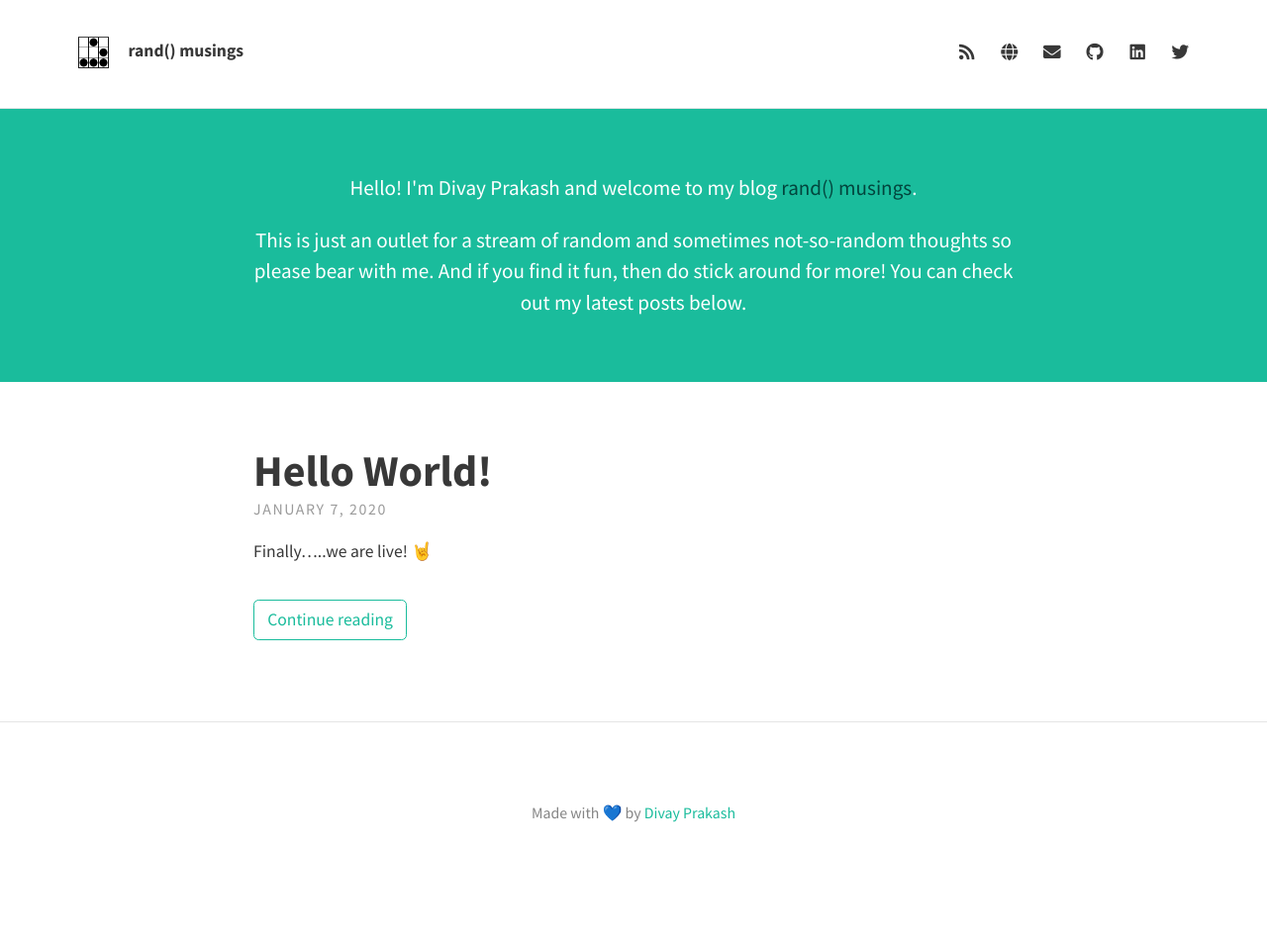
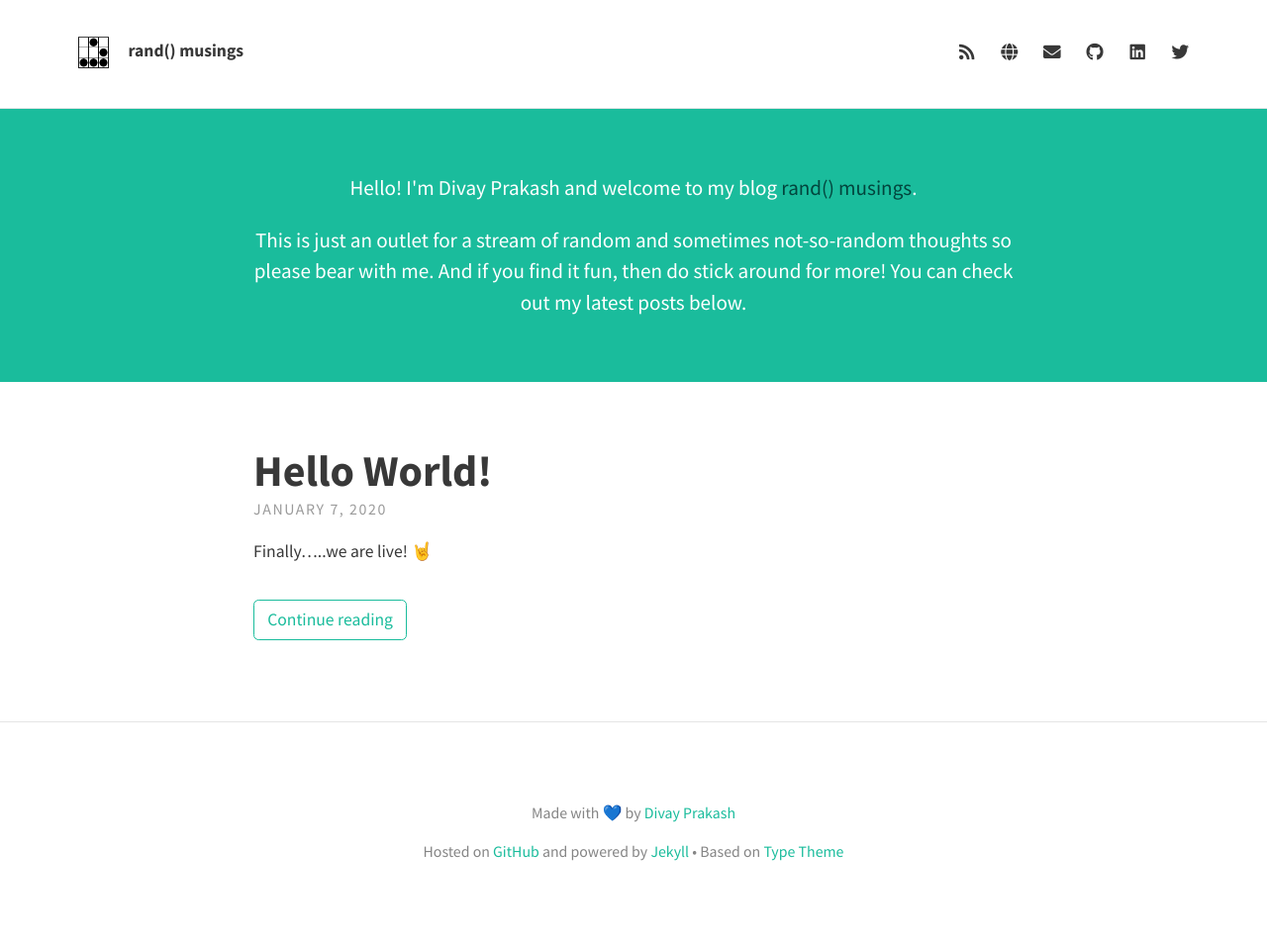
Before and after one commit to divayprakash/old-blog-2, a Jekyll site: the page built from index.html, in a window 1280 px wide. Shown: the whole page at 99% size. Built offline with Jekyll 4.4.1, drawn with Linux system fonts in a browser that asks for light colours; nearby versions of some CDN libraries; emoji names are drawn with the system emoji font; the list of posts is cut into pages by our own code; before the commit the page ends 913 px from its top, so only the background shows below that.

Commit message:
Add attribution links in footer

```diff
--- a/_config.yml
+++ b/_config.yml
@@ -23,6 +23,7 @@ theme_settings:
   header_text_feature_image:
   footer_text: >
     <p>Made with 💙 by <a href="https://divayprakash.github.io/">Divay Prakash</a></p>
+    <p>Hosted on <a href="https://pages.github.com/">GitHub</a> and powered by <a href="https://jekyllrb.com/">Jekyll</a> &bull; Based on <a href="https://github.com/rohanchandra/type-theme/">Type Theme</a></p>
 
   # Icons
   rss: true
```
